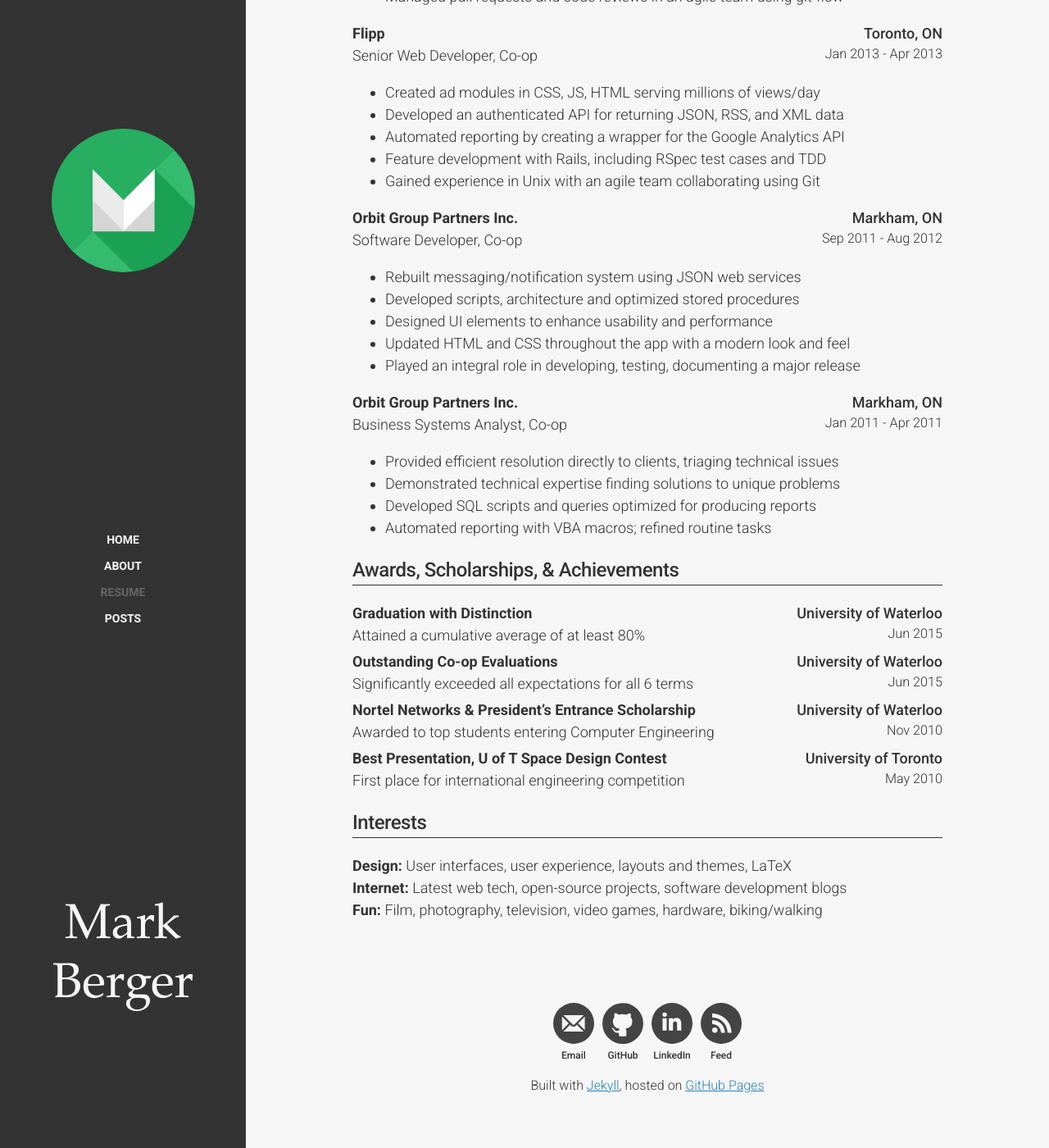
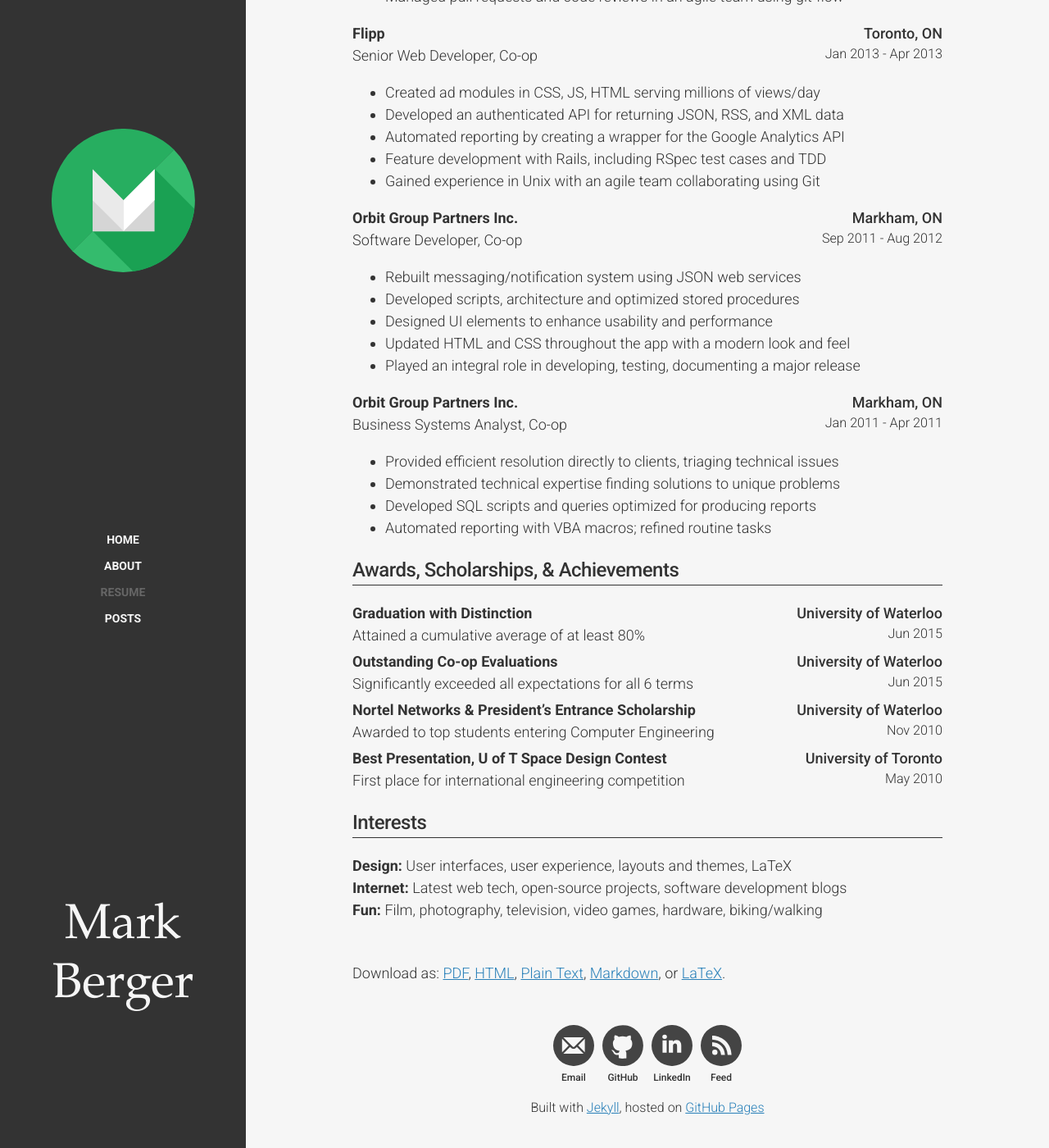
Before and after one commit to mark-berger/mark-berger.github.io, a Jekyll site: the page built from resume.html, in a window 1280 px wide and 1400 px high, scrolled down 1328 px. Shown: the whole window at 82% size. Built offline with Jekyll 4.4.1, drawn with Linux system fonts in a browser that asks for light colours; comment, search, counter and statistics services are not loaded.

Commit message:
Added resume download links.

```diff
--- a/_sass/_styles.scss
+++ b/_sass/_styles.scss
@@ -246,7 +246,7 @@
 
 .resume {
   font-size:                  $font-size-footnote;
-  margin-bottom:              10rem;
+  margin-bottom:              5rem;
 }
 
 .resume header {
@@ -305,6 +305,10 @@
 
 .resume .right-detail {
   font-weight:                300;
+}
+
+.resume .download {
+  margin-top:                 5rem;
 }
 
 .item {
--- a/resume.html
+++ b/resume.html
@@ -186,4 +186,12 @@
     </div>
     {% endfor %}
   </section>
+  {% assign commit = 'c2558cda142b5d9223d101b87a4bb5207eca92d3' %}
+  <p class="download">Download as:
+      <a target="_blank" href="https://rawgit.com/mark-berger/resume/{{commit}}/out/resume.pdf">PDF</a>,
+      <a target="_blank" href="https://rawgit.com/mark-berger/resume/{{commit}}/out/resume.html">HTML</a>,
+      <a target="_blank" href="https://rawgit.com/mark-berger/resume/{{commit}}/out/resume.txt">Plain Text</a>,
+      <a target="_blank" href="https://rawgit.com/mark-berger/resume/{{commit}}/out/resume.md">Markdown</a>, or
+      <a target="_blank" href="https://rawgit.com/mark-berger/resume/{{commit}}/out/resume.tex">LaTeX</a>.
+  </p>
 </div>
```
